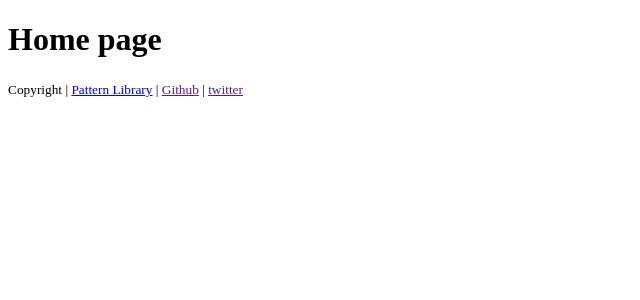
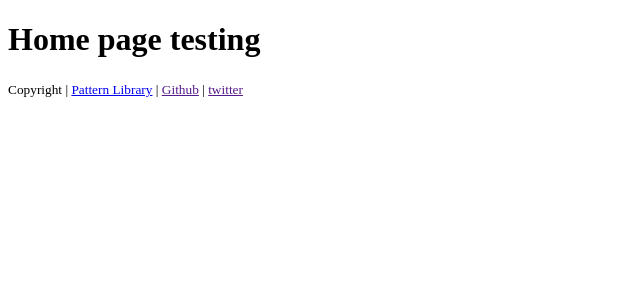
Before and after one commit to epochcommunity/epochcommunity.github.io, a Jekyll site: the page built from dev/index.html, in a window 1280 px wide. Shown: the top 300 px of the page, without its empty margins (0-640 px from the left). Built offline with Jekyll 4.4.1, drawn with Linux system fonts in a browser that asks for light colours; comment, search, counter and statistics services are not loaded.

Commit message:
clean up the repo a little

```diff
--- a/dev/index.html
+++ b/dev/index.html
@@ -3,6 +3,4 @@ layout: base
 title: Home page
 ---
 
-{% assign posts = site.posts | sort: 'group' %}
-
-<h1>Home page</h1>
+<h1>Home page testing</h1>
--- a/web/index.html
+++ b/web/index.html
@@ -1 +1 @@
-<!DOCTYPE html><html lang="en"><head><meta charset="UTF-8"><meta name="description" content=""><meta name="viewport" content="initial-scale=1"><meta name="keywords" content=""><title>Home page</title><link rel="stylesheet" media="all" href="/css/screen.css"><link rel="stylesheet" media="all" href="/css/patterns.css"><link href="http://fonts.googleapis.com/css?family=Lato:100,300,400,900,400italic,900italic" rel="stylesheet" type="text/css"><script src="/scripts/vendor/modernizr.js"></script></head><body><h1>Home page</h1><footer class="ftr wrapper"><small>Copyright | <a href="/pattern.html" title="">Pattern Library</a> | <a href="" title="">Github</a> | <a href="" title="">twitter</a></small></footer><script src="/scripts/main.js"></script><script src="/resources/scripts/vendor/svg4everybody.js"></script></body></html>
+<!DOCTYPE html><html lang="en"><head><meta charset="UTF-8"><meta name="description" content=""><meta name="viewport" content="initial-scale=1"><meta name="keywords" content=""><title>Home page</title><link rel="stylesheet" media="all" href="/css/screen.css"><link rel="stylesheet" media="all" href="/css/patterns.css"><link href="http://fonts.googleapis.com/css?family=Lato:100,300,400,900,400italic,900italic" rel="stylesheet" type="text/css"><script src="/scripts/vendor/modernizr.js"></script></head><body><h1>Home page testing</h1><footer class="ftr wrapper"><small>Copyright | <a href="/pattern.html" title="">Pattern Library</a> | <a href="" title="">Github</a> | <a href="" title="">twitter</a></small></footer><script src="/scripts/main.js"></script><script src="/resources/scripts/vendor/svg4everybody.js"></script></body></html>
```
